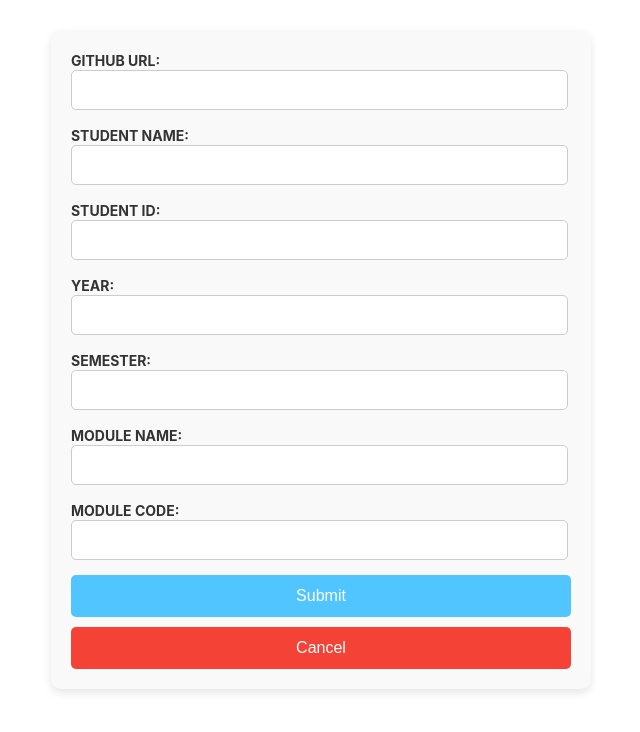
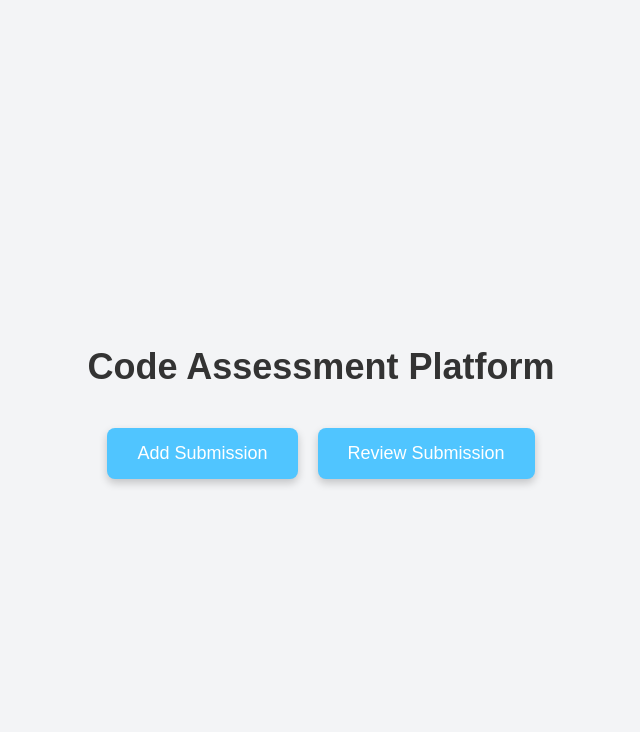
Before and after one commit to IT21252990/SAAT, a React (Create React App) app in the folder code-assessment-module/frontend/: page / in a window 1280 px wide. Before the commit this address led to /upload. Shown: the top 732 px of the page, without its empty margins (319-959 px from the left). Built offline with nearby package versions, Linux system fonts and the light colour scheme.

Commit message:
update app.js page - define new routes

```diff
--- a/code-assessment-module/frontend/src/App.js
+++ b/code-assessment-module/frontend/src/App.js
@@ -1,5 +1,6 @@
 import React, { useState } from 'react';
 import { BrowserRouter as Router, Routes, Route, Navigate } from 'react-router-dom';
+import WelcomePage from './pages/WelcomePage';
 import UploadGithubUrl from './pages/UploadGithubUrl';
 import AddSubmission from './pages/AddSubmission';
 import Home from './pages/Home';
@@ -11,8 +12,10 @@ const App = () => {
     return (
         <Router>
             <Routes>
-                <Route path="/" element={<Navigate to="/upload" replace />} />
+                {/* <Route path="/" element={<Navigate to="/upload" replace />} /> */}
 
+                <Route path='/' element={<WelcomePage/>}/>
+                <Route path='/upload-submission' element={<AddSubmission/>}/>
                 <Route
                     path="/upload"
                     element={
```
